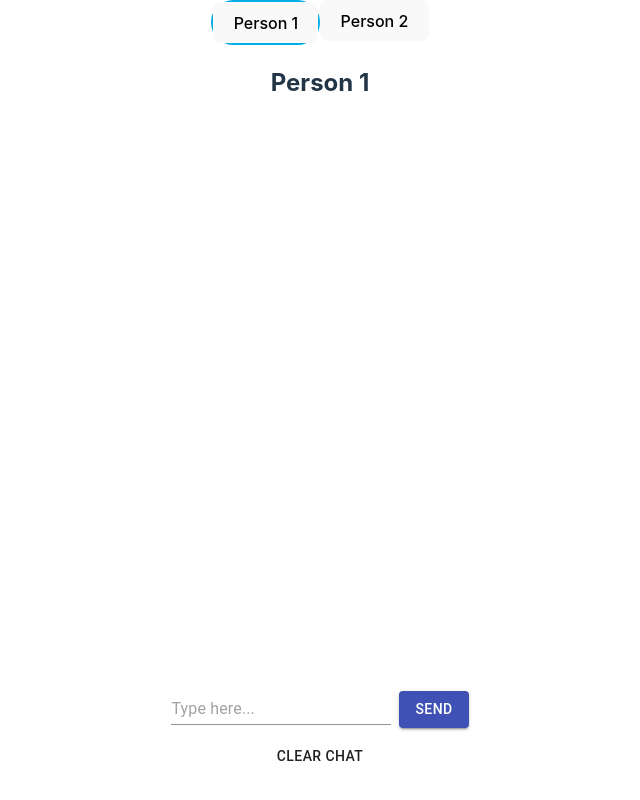
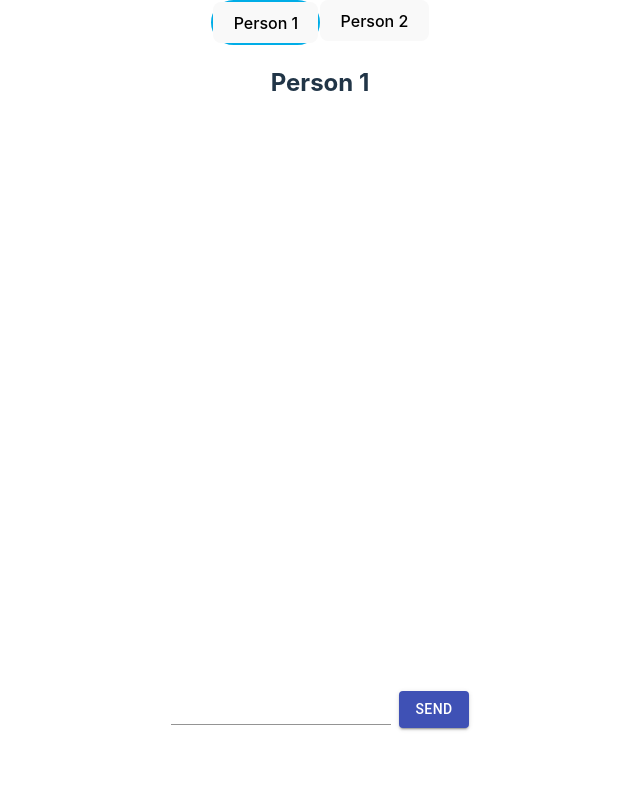
Before and after one commit to erenokur/react-rxjs-chat, a React (Vite) app: page /first-person in a window 1280 px wide. Shown: the whole page, without its empty margins (320-960 px from the left). Built offline with nearby package versions, Linux system fonts and the light colour scheme.

Commit message:
color fixes

```diff
--- a/src/components/chat.tsx
+++ b/src/components/chat.tsx
@@ -92,6 +92,7 @@ const Chat: React.FC<ChatProps> = ({ person }) => {
               name="messageInput"
               placeholder="Type here..."
               required
+              inputProps={{ style: { color: "white" } }}
             />
           </Grid>
           <Grid item>
@@ -101,7 +102,11 @@ const Chat: React.FC<ChatProps> = ({ person }) => {
           </Grid>
         </Grid>
       </form>
-      <Button className="clear-button" onClick={() => chatStore.clearChat()}>
+      <Button
+        className="clear-button"
+        onClick={() => chatStore.clearChat()}
+        style={{ color: "white" }}
+      >
         Clear Chat
       </Button>
     </Container>
```
